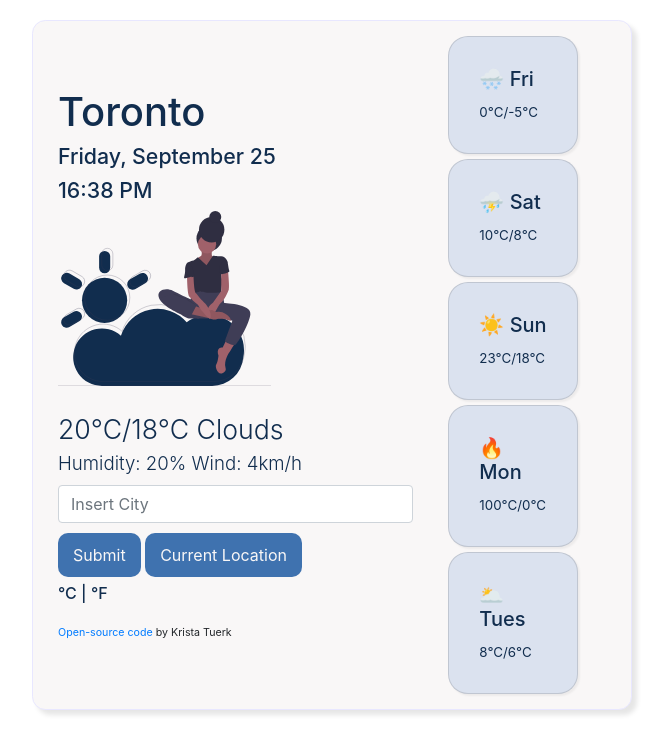
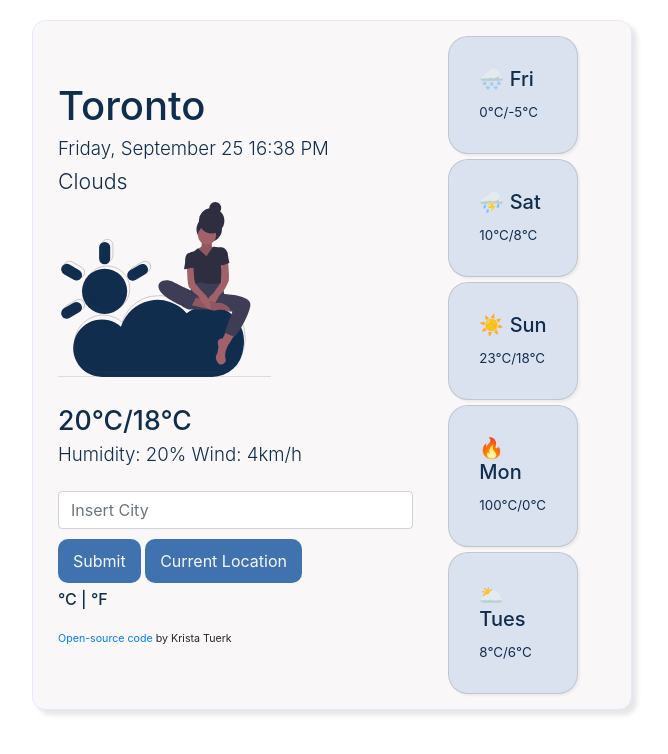
Before and after one commit to k-tuerk/weather-app, a plain HTML site: page index.html in a window 1280 px wide. Shown: the whole page, without its empty margins (53-721 px from the left). Drawn offline with nearby package versions, Linux system fonts and the light colour scheme.

Commit message:
Changed html and css of left container
Moved around some of the text and changed the css of some of the elements for the left container

```diff
--- a/index.html
+++ b/index.html
@@ -18,10 +18,10 @@
       <div class="row" class="left">
         <div class="col-8 my-auto" class="today">
           <h1>Toronto</h1>
-          <h2 id="todayDate">Thursday, September 10</h2>
-          <h2 id="todayTime">8:00pm</h2>
+          <h4 id="todayDate">Thursday, September 10</h4>
+          <h2 id="weatherDefintion">Clouds</h2>
           <img src="images/undraw_weather_app_i5sm.svg" alt="weatherImage" />
-          <h3 id="tempOptions">20&degC/18&degC Clouds</h3>
+          <h3 id="tempOptions">20&degC/18&degC</h3>
           <h4>Humidity: 20% Wind: 4km/h</h4>
           <form>
             <div class="md-form">
--- a/src/index.js
+++ b/src/index.js
@@ -28,8 +28,7 @@ let month = months[now.getMonth()];
 let date = now.getDate();
 let hour = now.getHours();
 let minute = now.getMinutes();
-let todayDate = document.querySelector(`h2#todayDate`);
-let todayTime = document.querySelector(`h2#todayTime`);
+let todayDate = document.querySelector(`h4#todayDate`);
 let AMPM = `AM`;
 if (hour > 12) {
   AMPM = `PM`;
@@ -39,8 +38,7 @@ if (hour > 12) {
 if (minute < 10) {
   minute = `0${minute}`;
 }
-todayDate.innerHTML = `${day}, ${month} ${date}`;
-todayTime.innerHTML = `${hour}:${minute} ${AMPM}`;
+todayDate.innerHTML = `${day}, ${month} ${date} ${hour}:${minute} ${AMPM}`;
 
 // Changing City
 function searchCity(event) {
@@ -63,7 +61,9 @@ function showWeather(response) {
   let cityDisplay = document.querySelector("h1");
   cityDisplay.innerHTML = city;
   let celciusChange = document.querySelector("h3#tempOptions");
-  celciusChange.innerHTML = `${maxTemp}&degC/${minTemp}&degC ${description}`;
+  celciusChange.innerHTML = `${maxTemp}&degC/${minTemp}&degC`;
+  let weatherDescription = document.querySelector("h2#weatherDefintion");
+  weatherDescription = `${description}`;
   let otherWeather = document.querySelector("h4");
   otherWeather.innerHTML = `Humidity: ${humidity}% Wind:${wind}km/h`;
 }
--- a/src/styles.css
+++ b/src/styles.css
@@ -13,11 +13,11 @@ h1 {
 h2 {
   color: #112d4e;
   font-size: 16pt;
+  font-weight: 300;
 }
 h3 {
   font-size: 20pt;
   color: #112d4e;
-  font-weight: 300;
 }
 h4 {
   font-size: 14pt;
@@ -80,3 +80,6 @@ button:hover {
   border: none;
   padding: 3px;
 }
+form {
+  padding: 5pt 0 0 0;
+}
```
